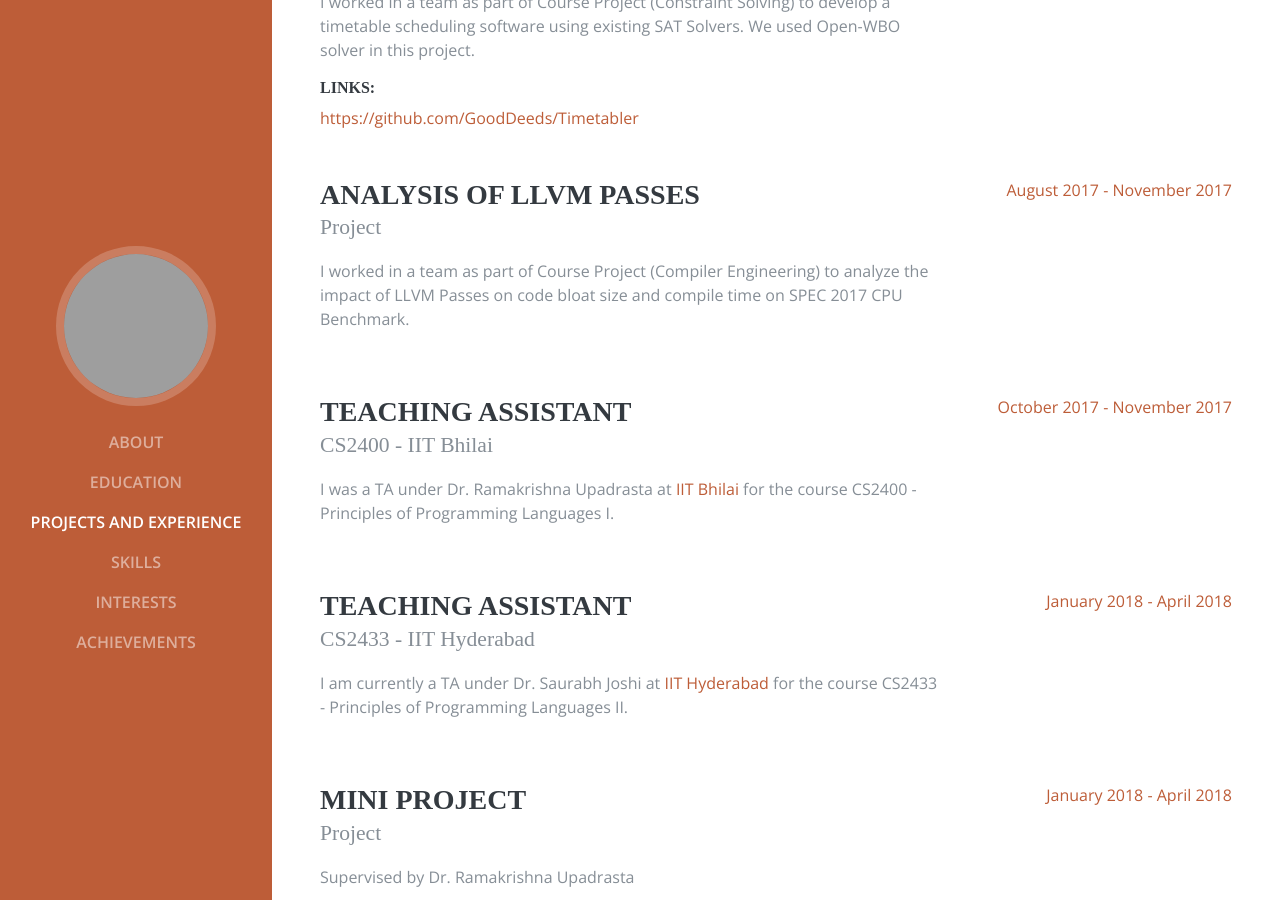
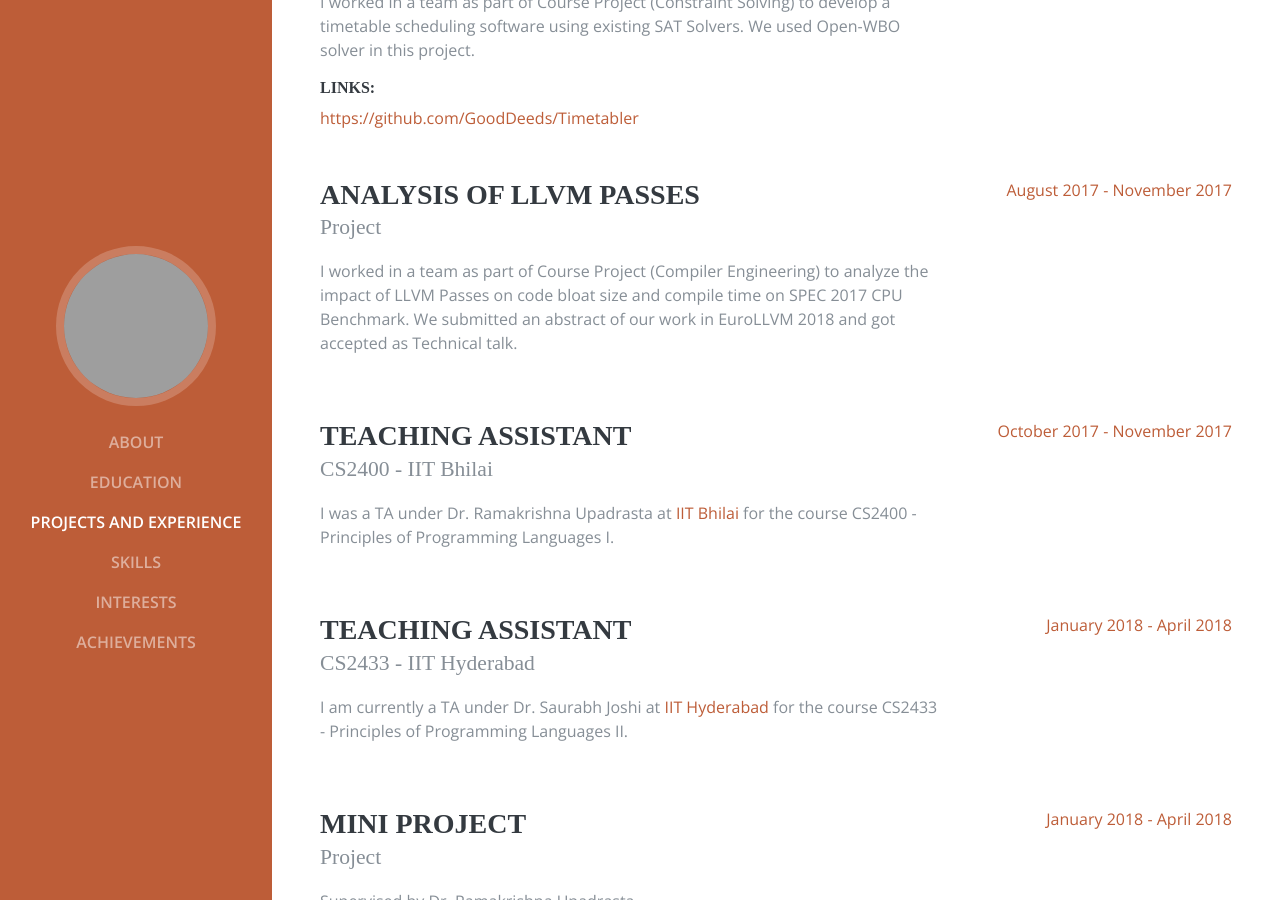
Before and after one commit to prateekkumarweb/website-jekyll, a Jekyll site: the page built from index.html, in a window 1280 px wide and 900 px high, scrolled down 4667 px. Built offline with Jekyll 4.4.1, drawn with Linux system fonts in a browser that asks for light colours; nearby versions of some CDN libraries; some web fonts are replaced; some of the changed text lies outside the part shown; grey boxes are pictures that could not be loaded.

Commit message:
Fix typo and edit _data/me.yml
Signed-off-by: Prateek Kumar <prateek@prateekkumar.in>

```diff
--- a/_data/me.yml
+++ b/_data/me.yml
@@ -31,7 +31,7 @@
     course: Intermediate Education (Class XII)
     period: June 2013 - April 2015
     score: >-
-      **Percenatge:** 98.2%
+      **Percentage:** 98.2%
   - institute: Pragathi High School
     address: Yapral, Secunderabad, INDIA
     course: Class X
@@ -143,7 +143,8 @@
     description: >-
       I worked in a team as part of Course Project (Compiler Engineering) to
       analyze the impact of LLVM Passes on code bloat size and compile time on
-      SPEC 2017 CPU Benchmark.
+      SPEC 2017 CPU Benchmark. We submitted an abstract of our work in
+      EuroLLVM 2018 and got accepted as Technical talk.
   - title: Teaching Assistant
     subtitle: CS2400 - IIT Bhilai
     period: October 2017 - November 2017
```
